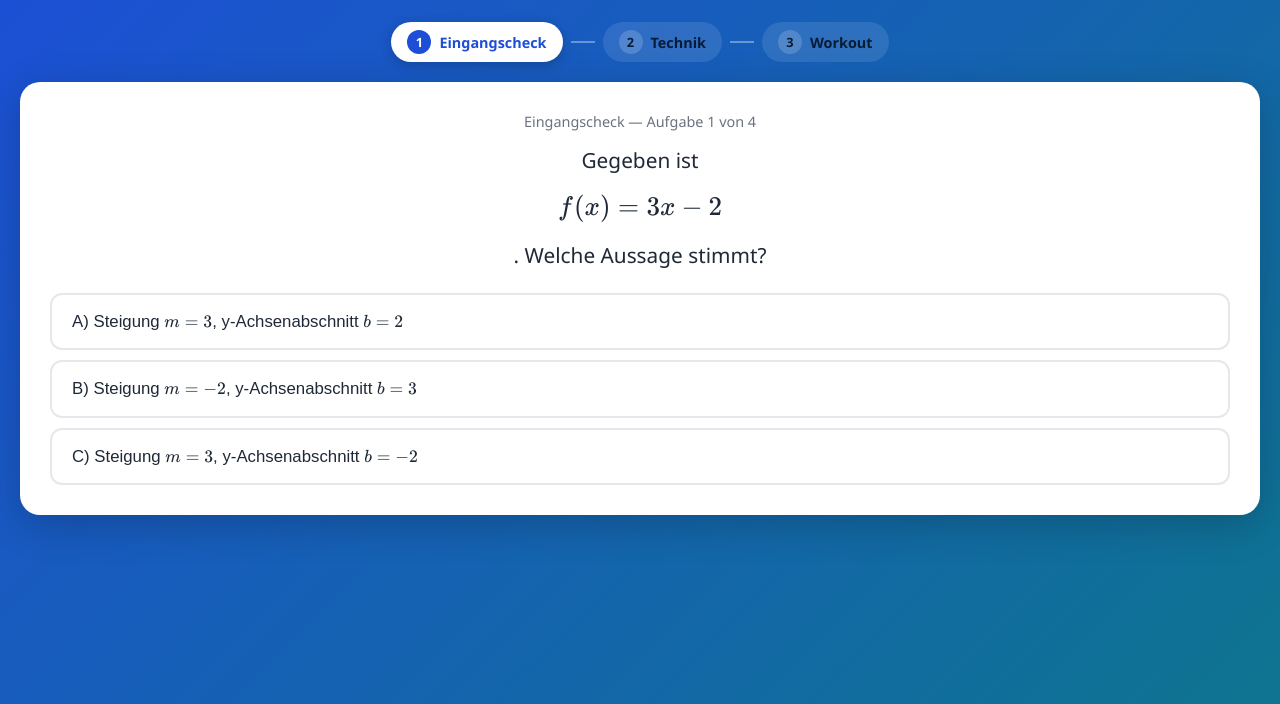
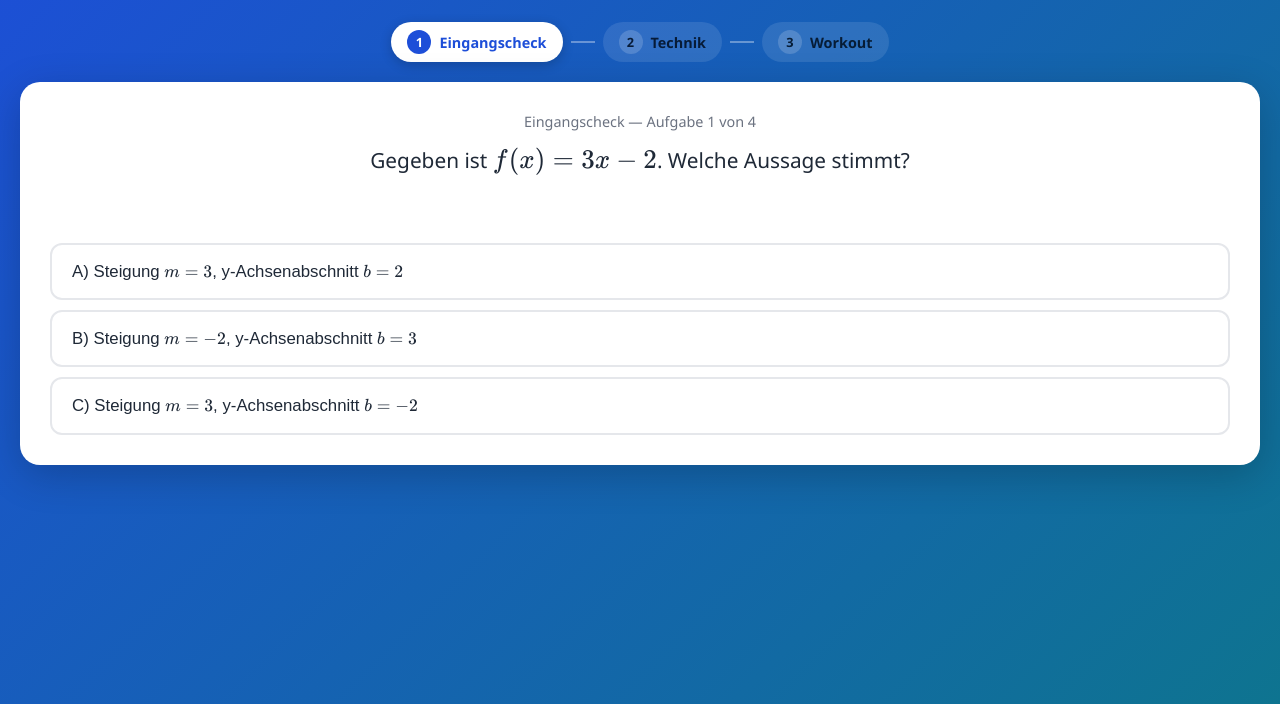
Before and after one commit to Nachbar-blip/functiongym, a plain HTML site: page gym/linear.html in a window 1280 px wide. Shown: the part 96-800 px from the top of the page. Drawn offline with nearby package versions, Linux system fonts and the light colour scheme.

Commit message:
fix: Aufgabentext fließt wieder als Satz (kein Flex-Spaltenumbruch pro Formel)
.fit-aufgabe-text war eine Flex-Spalte, dadurch stand jede Inline-Formel
und jedes Textfragment auf einer eigenen Zeile. Jetzt normaler Textfluss.
Alle 7 Seiten (Eingangscheck + Workout beider Stufen, 104 Karten) per
Screenshot geprüft, inkl. 400px Handybreite.

Co-Authored-By: Claude Fable 5.1 <noreply@anthropic.com>

```diff
--- a/fit.css
+++ b/fit.css
@@ -151,11 +151,7 @@ header p {
     text-align: center;
     line-height: 1.7;
     min-height: 80px;
-    display: flex;
-    align-items: center;
-    justify-content: center;
-    flex-direction: column;
-    gap: 12px;
+    margin-bottom: 12px;
 }
 
 .fit-aufgabe-text .katex {
```
